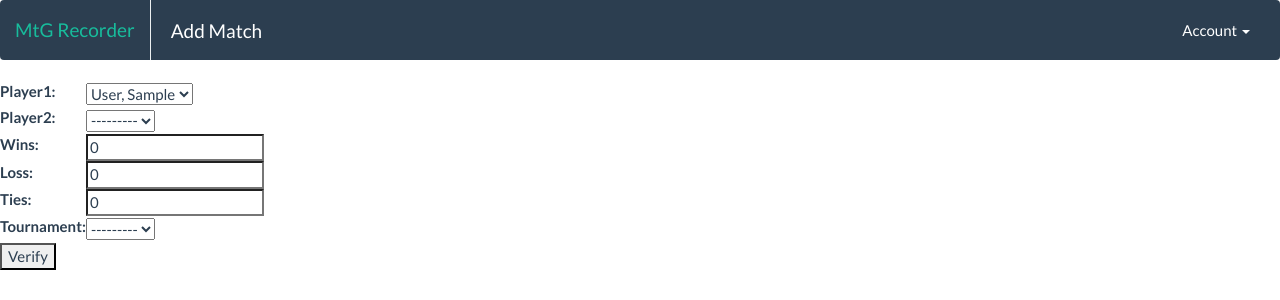
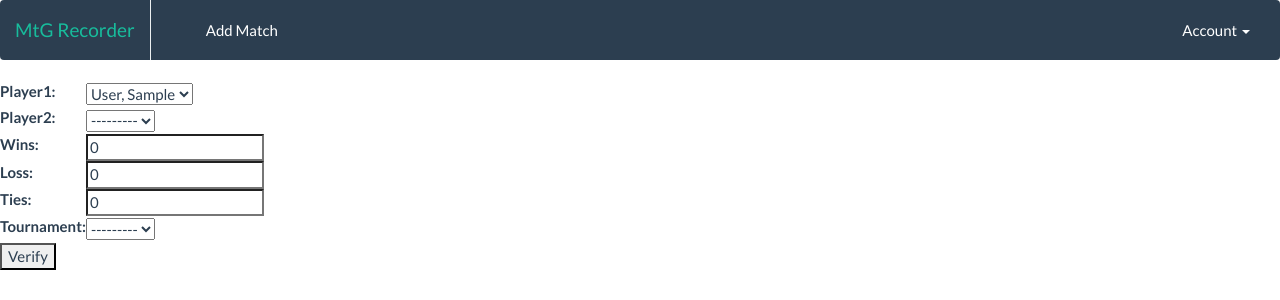
Before and after one commit to edasaur/mtg-recorder, a Django app: page /request/ in a window 1280 px wide. Shown: the top 300 px of the page. Run offline with Django 3.2, Linux system fonts and the light colour scheme; the visitor is signed in with stand-in values (Sample User, id 1); data comes from the database, SQL or seed files in the repository; data that the repository does not hold is empty; parts of the project's set-up code (start-up, migrations or seed data) failed here and were passed over; some libraries are stand-ins or nearby versions.

Commit message:
made button smaller!

```diff
--- a/templates/base.html
+++ b/templates/base.html
@@ -28,8 +28,8 @@
 	    </div>
 
 	    <div class="collapse navbar-collapse" id="bs-example-navbar-collapse-1">
-          <ul class="nav navbar-nav" style="font-size: 12px; border-left: 1px solid #ecf0f1; padding-left: 20px;">
-            <li><a class="navbar-brand" href="/request">Add Match</a></li>
+          <ul class="nav navbar-nav" style="font-size: 15px; border-left: 1px solid #ecf0f1; padding-left: 40px;">
+            <li><a href="/request">Add Match</a></li>
           </ul>
           <ul class="nav navbar-nav navbar-right">
 	        <li class="dropdown">
```
